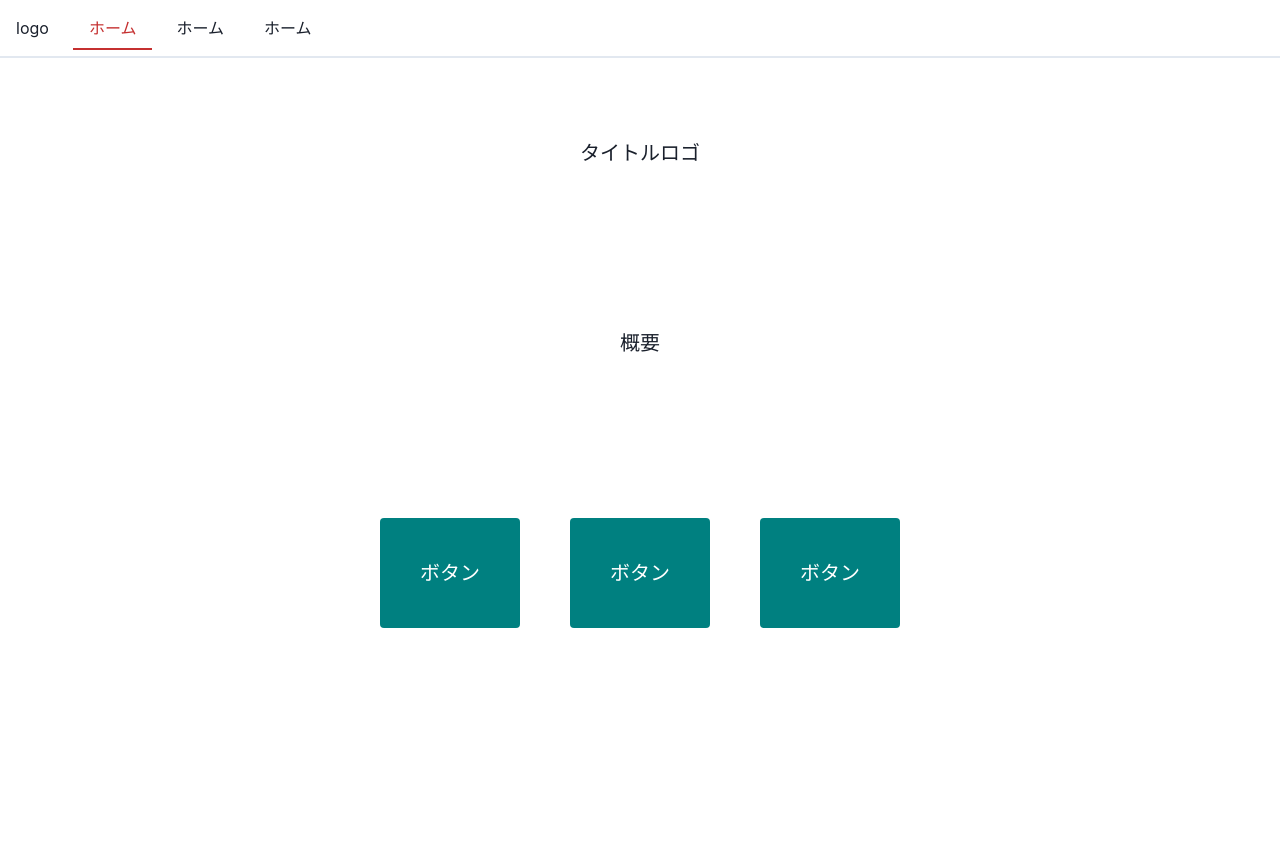
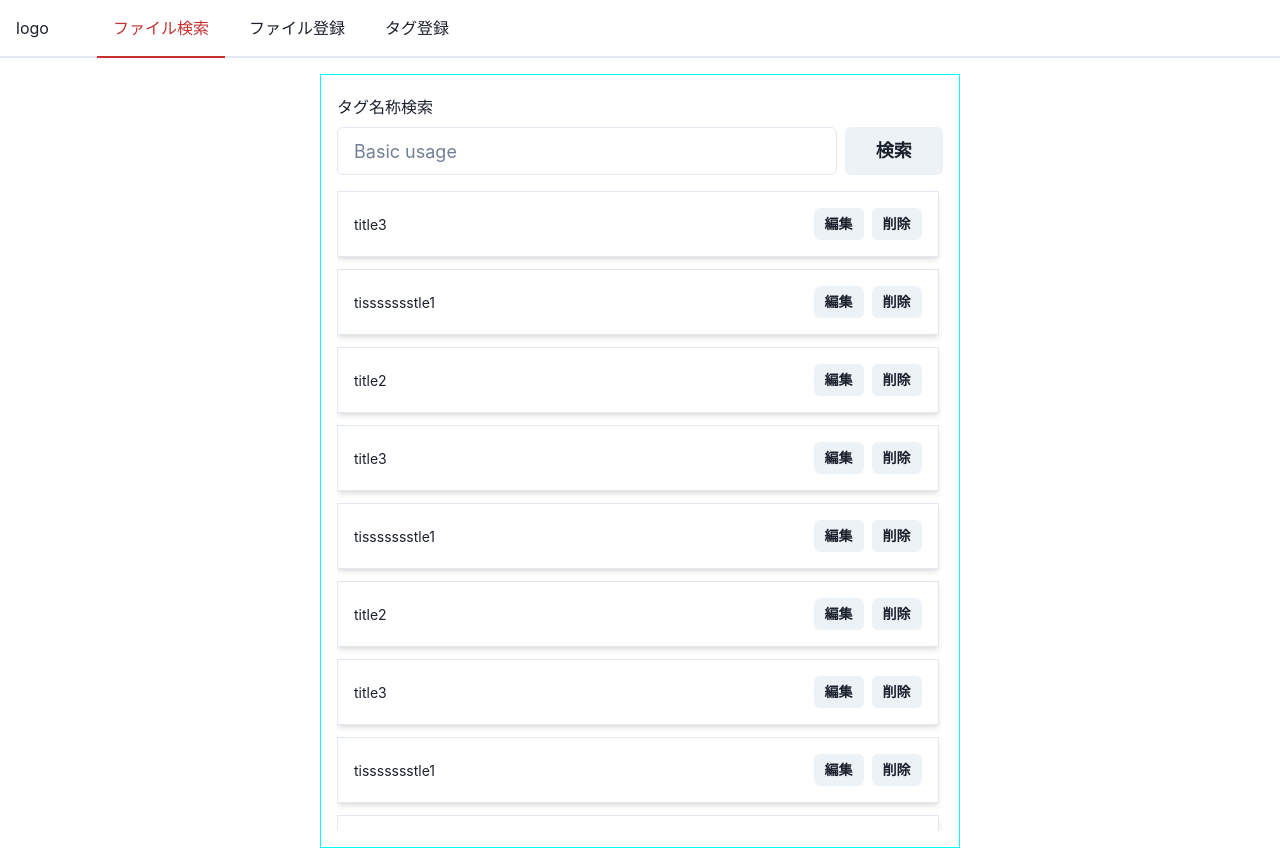
Before and after one commit to hackson-project-spa/suporters-hack-202308, a React (Create React App) app in the folder app/react-app/: page /tag in a window 1280 px wide. Shown: the top 849 px of the page. Before the commit the page ends 800 px from the top, so only its background shows below. Built offline with nearby package versions, Linux system fonts and the light colour scheme.

Commit message:
feat: routing機能の追加

```diff
--- a/app/react-app/src/App.js
+++ b/app/react-app/src/App.js
@@ -1,14 +1,19 @@
 import { Box } from "@chakra-ui/react";
+import { Routes, Route, Link } from "react-router-dom";
 import Home from "./Home";
-// import Page from './Page';
+import Tab from "./Tab";
+import FileRegister from "./FileRegister";
+import FileTable from "./FileTable";
 
 function App() {
   return (
-    /* この部分はコメントです */
-
     <Box>
-      <Home />
-      {/* <Page /> */}
+      <Routes>
+        <Route path="/" element={<Home />} />
+        <Route path="/tag" element={<Tab />} />
+        <Route path="/index" element={<FileTable />} />
+        <Route path="/register" element={<FileRegister />} />
+      </Routes>
     </Box>
   );
 }
--- a/app/react-app/src/Header.js
+++ b/app/react-app/src/Header.js
@@ -1,25 +1,40 @@
 import React from "react";
-import { Tab, Tabs, TabList, Text, HStack, Link } from "@chakra-ui/react";
+import { Tab, Tabs, TabList, Text, HStack } from "@chakra-ui/react";
+import { Link as LinkRouter } from "react-router-dom";
 
 class Heder extends React.Component {
   render() {
+    const tabList = [
+      {
+        id: 1,
+        name: "ファイル検索",
+        path: "/index",
+      },
+      {
+        id: 2,
+        name: "ファイル登録",
+        path: "/register",
+      },
+      {
+        id: 3,
+        name: "タグ登録",
+        path: "/tag",
+      },
+    ];
     return (
       <Tabs colorScheme="red">
         <TabList>
           <HStack>
-            <Text rm="20px" p={"4"}>
-              logo
-            </Text>
-
-            <Link href="https://github.com/hackson-project-spa/proctice-hack-2/blob/devel/app/react-app/src/App.js">
-              <Tab>ホーム</Tab>
-            </Link>
-            <Link href="https://github.com/hackson-project-spa/proctice-hack-2/blob/devel/app/react-app/src/App.js">
-              <Tab>ホーム</Tab>
-            </Link>
-            <Link href="https://github.com/hackson-project-spa/proctice-hack-2/blob/devel/app/react-app/src/App.js">
-              <Tab>ホーム</Tab>
-            </Link>
+            <LinkRouter to="/">
+              <Text rm="20px" p={"4"} mr={6}>
+                logo
+              </Text>
+            </LinkRouter>
+            {tabList.map((tab) => (
+              <LinkRouter to={tab.path}>
+                <Tab p={"4"}>{tab.name}</Tab>
+              </LinkRouter>
+            ))}
           </HStack>
         </TabList>
       </Tabs>
--- a/app/react-app/src/homeMain.js
+++ b/app/react-app/src/homeMain.js
@@ -1,5 +1,6 @@
 import React from "react";
 import { Box, Flex, Center, Text, HStack, Link } from "@chakra-ui/react";
+import { Link as LinkRouter } from "react-router-dom";
 
 class HomeMain extends React.Component {
   render() {
@@ -19,13 +20,13 @@ class HomeMain extends React.Component {
           <Center>
             <Flex>
               <HStack spacing={"50px"}>
-                <Link href="https://github.com/hackson-project-spa/proctice-hack-2/blob/devel/app/react-app/src/App.js">
+                <LinkRouter to="/tag">
                   <Box bg={"teal"} p={10} rounded="base">
                     <Text fontSize="xl" color={"white"}>
                       ボタン
                     </Text>
                   </Box>
-                </Link>
+                </LinkRouter>
                 <Link href="https://github.com/hackson-project-spa/proctice-hack-2/blob/devel/app/react-app/src/App.js">
                   <Box bg={"teal"} p={10} rounded="base">
                     <Text fontSize="xl" color={"white"}>
--- a/app/react-app/src/index.js
+++ b/app/react-app/src/index.js
@@ -1,5 +1,6 @@
 import React from "react";
 import ReactDOM from "react-dom/client";
+import { BrowserRouter } from "react-router-dom";
 import App from "./App";
 import reportWebVitals from "./reportWebVitals";
 import { ChakraProvider } from "@chakra-ui/react";
@@ -8,9 +9,11 @@ import { ChakraProvider } from "@chakra-ui/react";
 const root = ReactDOM.createRoot(document.getElementById("root"));
 root.render(
   <React.StrictMode>
-    <ChakraProvider>
-      <App />
-    </ChakraProvider>
+    <BrowserRouter>
+      <ChakraProvider>
+        <App />
+      </ChakraProvider>
+    </BrowserRouter>
   </React.StrictMode>
 );
 
```
